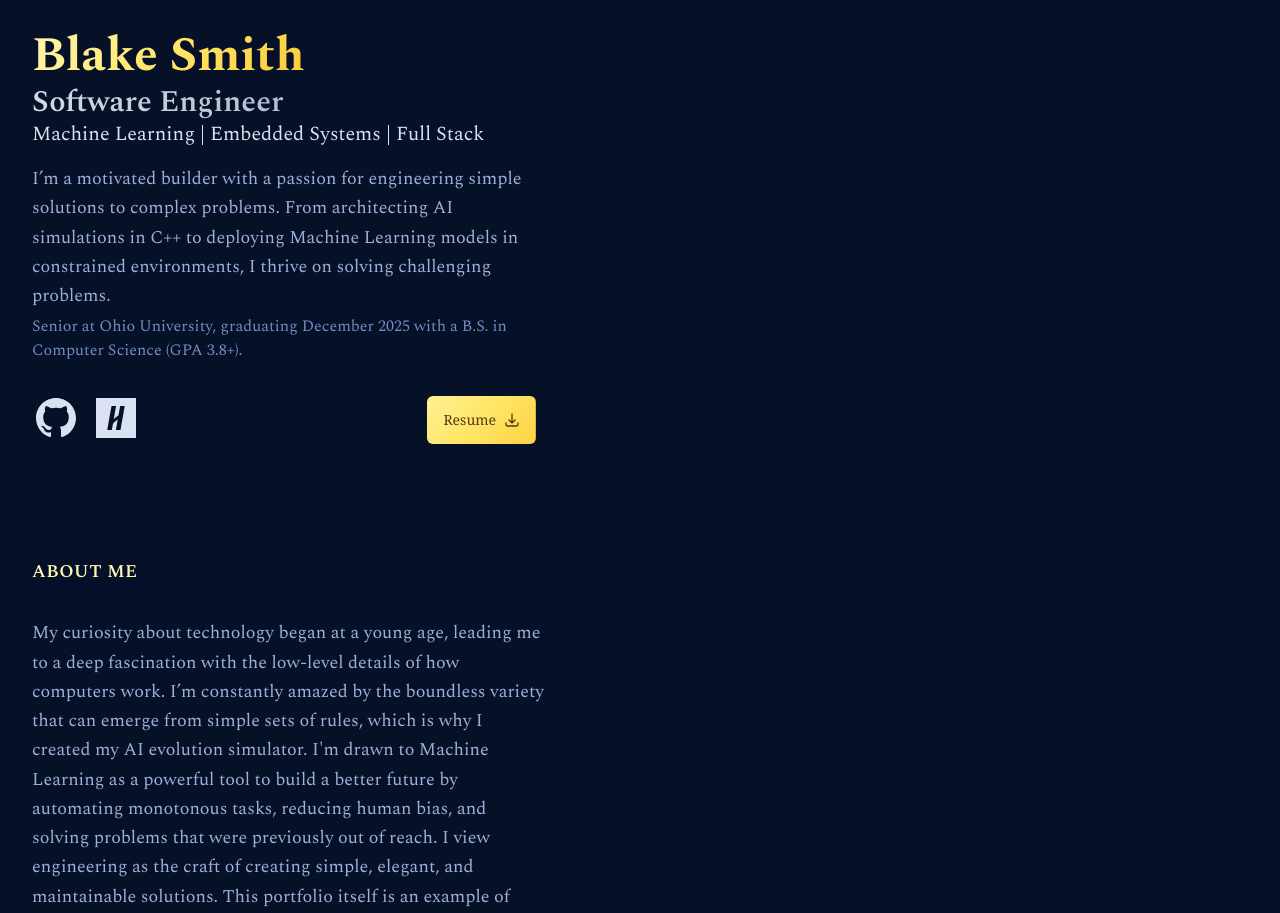
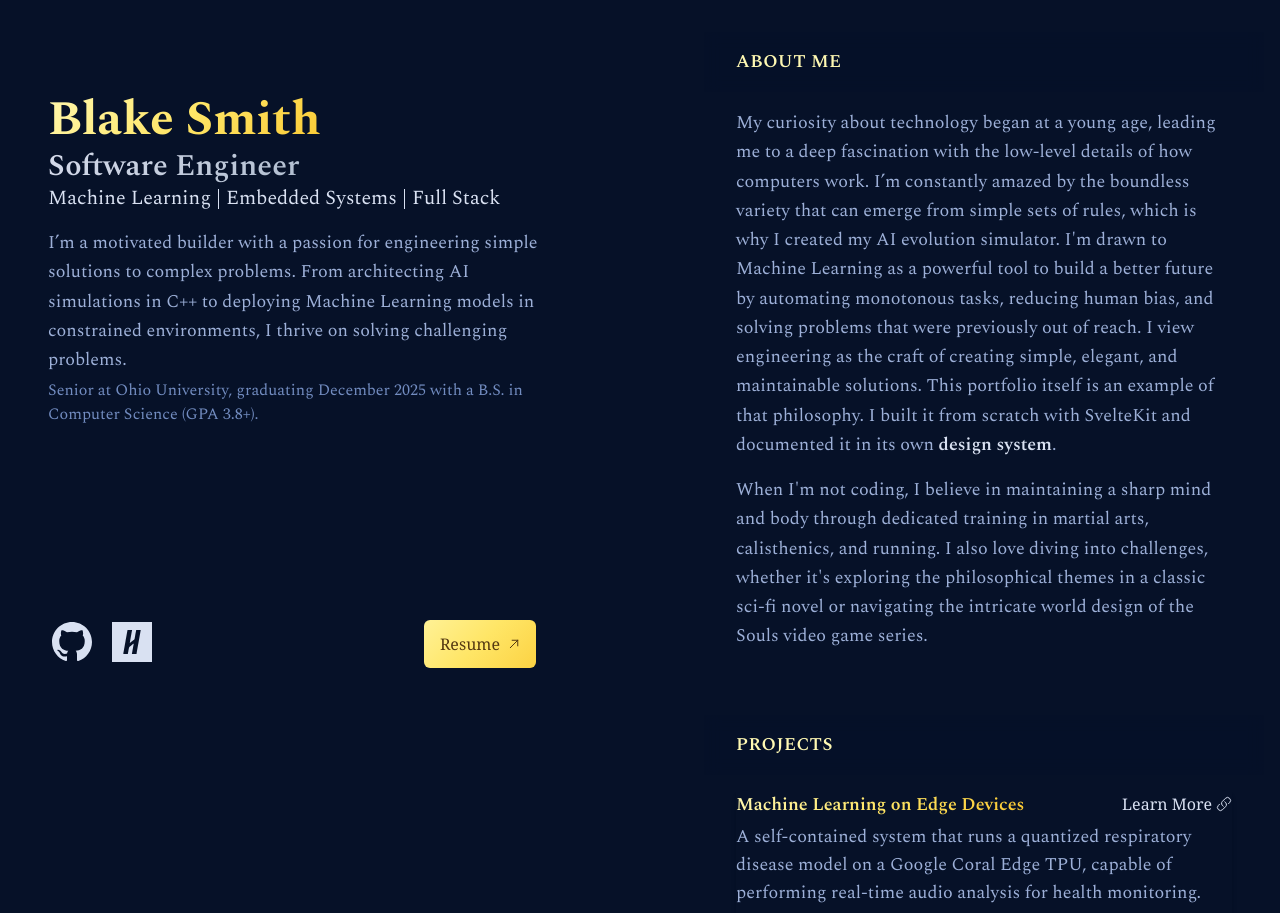
Before and after one commit to bsmith709/portfolio-site, a SvelteKit app: page / in a window 1280 px wide. Shown: the top 913 px of the page. Built offline with nearby package versions, Linux system fonts and the light colour scheme.

Commit message:
Main page fully complete, need to add updated resume and links to project write-ups

```diff
--- a/src/app.html
+++ b/src/app.html
@@ -3,6 +3,10 @@
 	<head>
 		<meta charset="utf-8" />
 		<meta name="viewport" content="width=device-width, initial-scale=1.0" />
+
+		<title>Blake Smith | Software Engineer</title>
+    	<meta name="description" content="The personal portfolio of Blake Smith, a software engineering student specializing in Machine Learning, Embedded Systems, and Full Stack development. Explore my projects and skills." />
+
 		<link rel="preconnect" href="https://fonts.googleapis.com">
 		<link rel="preconnect" href="https://fonts.gstatic.com" crossorigin>
 		<link href="https://fonts.googleapis.com/css2?family=Spectral:ital,wght@0,200;0,300;0,400;0,500;0,600;0,700;0,800;1,200;1,300;1,400;1,500;1,600;1,700;1,800&display=swap" rel="stylesheet">
--- a/src/lib/components/Button.svelte
+++ b/src/lib/components/Button.svelte
@@ -48,7 +48,7 @@
 
   // Classes for different button sizes.
   const sizeClasses: Record<Size, string> = {
-    sm: 'h-6 rounded-md px-3 text-xs lg:text-sm',
+    sm: 'h-6 rounded-md px-3 text-xs',
     md: 'h-7 rounded-md px-4 text-base gap-2',
     lg: 'h-8 rounded-md px-5 text-lg gap-3',
     icon: 'h-5 w-5 p-1',
--- a/src/lib/components/Card.svelte
+++ b/src/lib/components/Card.svelte
@@ -43,7 +43,7 @@
                 </div>
 
                 {#if description}
-                    <p class="text-neutral-200 text-base @xl:text-base @4xl:text-lg text-neutral-100 mb-2 flex-grow">{description}</p>
+                    <p class="text-neutral-200 text-lg @xl:text-lg @4xl:text-lg text-neutral-100 mb-2 flex-grow">{description}</p>
                 {/if}
                 {#if tags.length > 0}
                     <div class="flex flex-wrap gap-2 mb-4 @2xl:mb-0">
--- a/src/lib/components/Hero.svelte
+++ b/src/lib/components/Hero.svelte
@@ -2,28 +2,31 @@
 	import Button from '$lib/components/Button.svelte';
     import Icon from '$lib/components/Icon.svelte';
 </script>
-
+<div>
     <header>
         <h1 class="text-gradient-main text-5xl font-bold inline">Blake Smith</h1>
         <h2 class="text-2xl text-gradient-secondary mt-1 font-semibold sm:text-3xl">Software Engineer</h2>
         <h3 class="text-lg text-neutral-100 -mt-2 sm:text-xl">Machine Learning | Embedded Systems | Full Stack</h3>
     </header>
 
+    <div>
         <p class="mt-4 text-neutral-200 sm:text-lg leading-relaxed">
             I’m a motivated builder with a passion for engineering simple solutions to complex problems. From architecting AI simulations in C++ to deploying Machine Learning models in constrained environments, I thrive on solving challenging problems.
         </p>
         <span class="text-sm mt-1 text-neutral-300 block leading-tight sm:text-base sm:leading-normal">
             Senior at Ohio University, graduating December 2025 with a B.S. in Computer Science (GPA 3.8+).
         </span>
+    </div>
 
-<div class="flex justify-between items-center mt-6 mr-2">
+    <div class="flex justify-between items-center mt-6 mr-2 lg:mt-9 xl:mt-11">
         <ul class="flex items-center gap-2 sm:gap-3">
             <li>
-            <a href="https://github.com/bsmith709"><Button variant="link" size="icon" class="w-6 h-6 sm:w-7 sm:h-7"><Icon name="github"/></Button></a>
+                <a href="https://github.com/bsmith709" aria-label="View my GitHub profile"><Button variant="link" size="icon" class="w-6 h-6 sm:w-7 sm:h-7"><Icon name="github"/></Button></a>
             </li>
             <li>
-            <a href="https://app.joinhandshake.com/profiles/pcbj65"><Button variant="link" size="icon" class="w-6 h-6 sm:w-7 sm:h-7"><Icon name="handshake"/></Button></a>
+                <a href="https://app.joinhandshake.com/profiles/pcbj65" aria-label="View my handshake profile"><Button variant="link" size="icon" class="w-6 h-6 sm:w-7 sm:h-7"><Icon name="handshake"/></Button></a>
             </li>
         </ul>
-    <a href="/test.pdf" download="Blake-Smith-Resume.pdf"><Button variant="primary" size="sm" class="sm:h-7 sm:px-4 sm:text-base sm:gap-2"><span>Resume</span><Icon name="arrow-down-tray" class="w-3 h-3 sm:w-4 sm:h-4"/></Button></a>
+        <a href="/test.pdf" aria-label="View my resume"><Button variant="primary" size="sm" class="sm:h-7 sm:px-4 sm:text-base sm:gap-2"><span>Resume</span><Icon name="arrow-up-right" class="w-2 h-2 sm:w-3 sm:h-3"/></Button></a>
     </div>
+</div>
--- a/src/lib/components/Projects.svelte
+++ b/src/lib/components/Projects.svelte
@@ -4,6 +4,7 @@
     import Button from '$lib/components/Button.svelte';
     import melBandsImage from '$lib/assets/256MelBands.png';
     import evoSimImage from '$lib/assets/EvoSim.png';
+    import portfolioImage from '$lib/assets/Portfolio.png';
 </script>
 
 <header class="sticky top-0 z-10 -mx-6 px-6 py-4 mb-4 backdrop-blur bg-neutral-900/75 sm:text-lg">
@@ -46,7 +47,7 @@
     </Card>
 
     <Card
-        image={evoSimImage}
+        image={portfolioImage}
         title="Personal Portfolio & Design System"
         description="A fully responsive personal portfolio built from scratch with SvelteKit, TypeScript, and Tailwind CSS. It features a modular, component-based architecture and includes a self-documented design system for consistent maintainable expansion."
         tags={['SvelteKit', 'TypeScript', 'Tailwind CSS', 'Component Design']}
--- a/src/routes/+page.svelte
+++ b/src/routes/+page.svelte
@@ -6,13 +6,12 @@
 	import Skills from '$lib/components/Skills.svelte';
     import Contact from '$lib/components/Contact.svelte';
 </script>
-<div class="w-full max-w-7xl mx-auto lg:grid lg:grid-cols-2 lg:gap-10">
-    <main class="min-h-screen w-full max-w-7xl mx-auto px-5 py-6 sm:p-5 lg:p-6">
-        <section id="hero" class="mb-9">
-            <Hero />
-        </section>
-
-        <section id="about" class="mb-8">
+<div class="min-h-screen w-full max-w-7xl mx-auto px-5 py-7 lg:grid lg:grid-cols-2 lg:gap-8 lg:py-0 lg:px-7 xl:gap-11">
+    <header id="hero" class="mb-9 lg:mb-0 lg:sticky lg:top-0 lg:flex lg:max-h-screen lg:w-full lg:flex-col lg:justify-between lg:py-9">
+        <Hero />
+    </header>
+    <main>
+        <section id="about" class="mb-8 lg:mt-4 xl:mt-6">
             <About />
         </section>
 
```
Also changed, not shown: src/lib/assets/Portfolio.png (added). Lines whose indentation alone changed are shown as unchanged.
